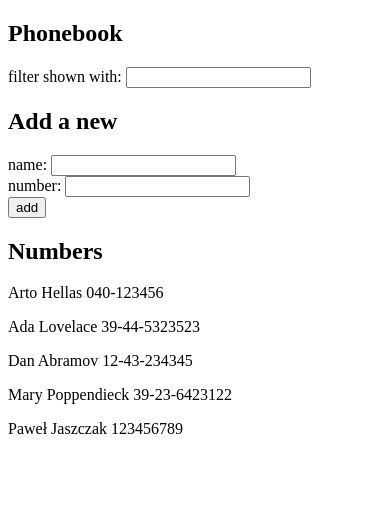
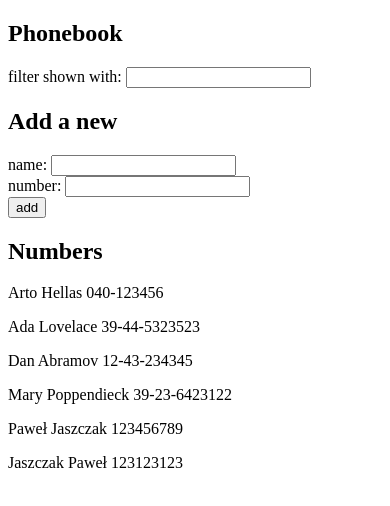
Before and after one commit to SkarbekLukasz/fullstackopen, a React (Vite) app in the folder part2/phonebook/: page / in a window 390 px wide. Shown: the top 506 px of the page. Built offline with nearby package versions, Linux system fonts and the light colour scheme; data requests are answered from the project's data file.

Commit message:
Exercise 2.13 completion (phonebook)

```diff
--- a/part2/phonebook/db.json
+++ b/part2/phonebook/db.json
@@ -24,6 +24,11 @@
       "id": "60f5",
       "name": "Paweł Jaszczak",
       "number": "123456789"
+    },
+    {
+      "id": "6c91",
+      "name": "Jaszczak Paweł",
+      "number": "123123123"
     }
   ]
 }
--- a/part2/phonebook/src/App.jsx
+++ b/part2/phonebook/src/App.jsx
@@ -2,21 +2,16 @@ import { useState, useEffect } from 'react'
 import Form from './components/Form.jsx'
 import Numbers from './components/Numbers'
 import SearchField from './components/SearchField.jsx'
-import axios from 'axios'
+import personsService from './services/persons.js'
 
 const App = () => {
   const [persons, setPersons] = useState([])
   const [newName, setNewName] = useState('')
   const [newNumber, setNewNumber] = useState('')
   const [personFilter, setPersonFilter] = useState('')
-  const baseUrl = 'http://localhost:3001/persons'
 
   useEffect(() => {
-    axios
-    .get("http://localhost:3001/persons")
-    .then(response => {
-      setPersons(response.data)
-    })
+    personsService.getAll().then(initialPersons => setPersons(initialPersons))
   }, [])
 
   const handleNameChange = (event) => {
@@ -35,13 +30,9 @@ const App = () => {
       alert(`${newName} is already added to phonebook`)
     } else {
       const newPerson = {name: newName, number: newNumber}
-      axios
-      .post(baseUrl, newPerson)
-      .then(response => {
-        setPersons(persons.concat(response.data))
-        setNewName('')
-        setNewNumber('')
-      })
+      personsService.save(newPerson).then(savedPerson => setPersons(persons.concat(savedPerson)))
+      setNewName('')
+      setNewNumber('')
     }
   }
 
--- /dev/null
+++ b/part2/phonebook/src/services/persons.js
@@ -0,0 +1,13 @@
+import axios from "axios";
+
+const baseUrl = "http://localhost:3001/persons";
+
+const getAll = () => {
+  return axios.get(baseUrl).then((response) => response.data);
+};
+
+const save = (newPerson) => {
+  return axios.post(baseUrl, newPerson).then((response) => response.data);
+};
+
+export default { save, getAll };
```
